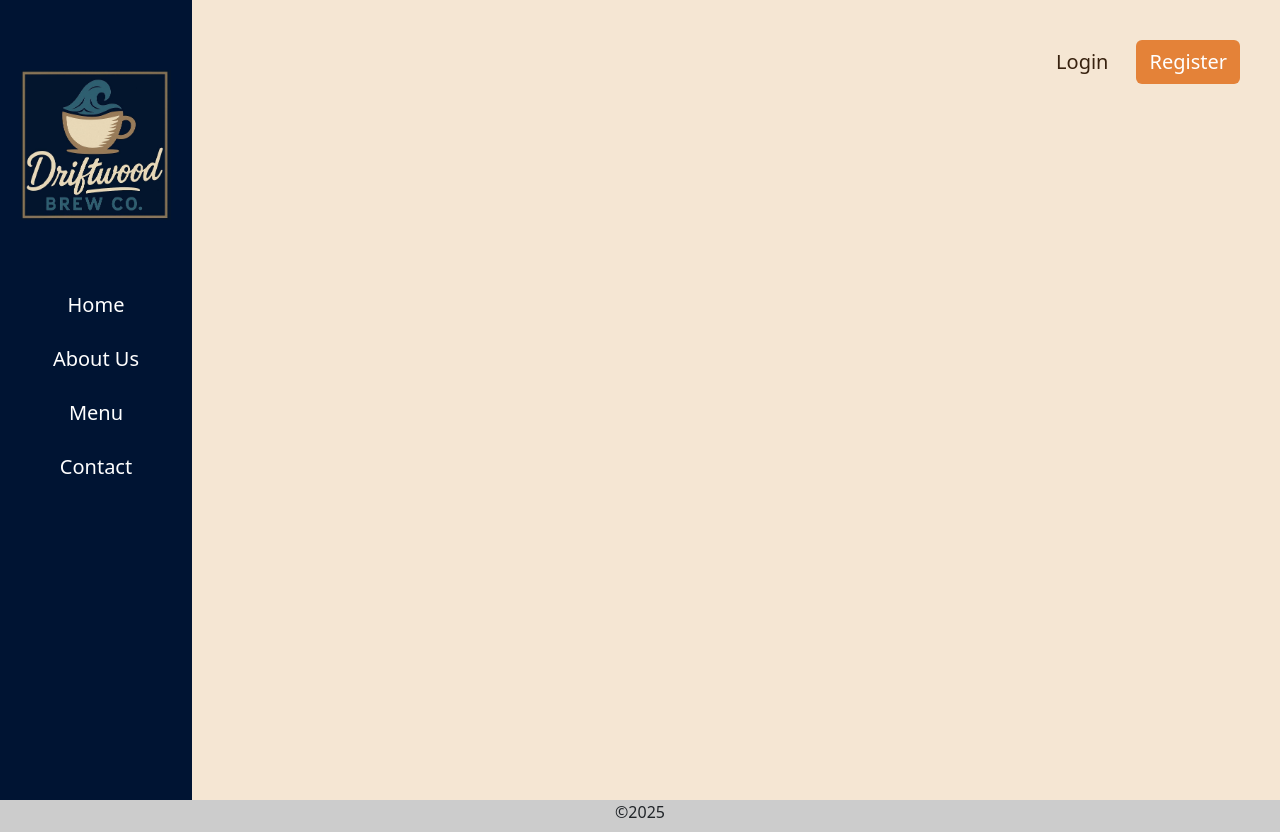
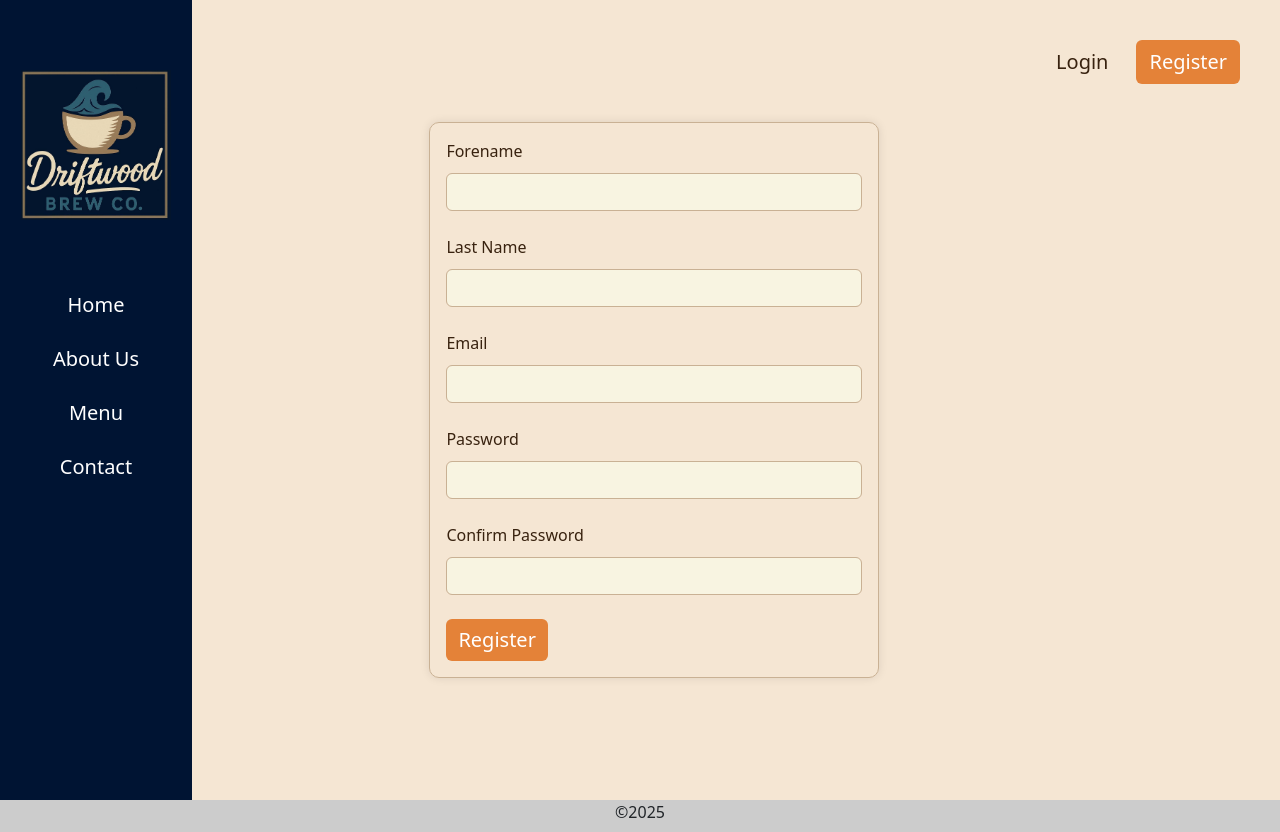
Before and after one commit to dwaynxz/coffee-shop-website, a Flask app: page /register in a window 1280 px wide. Run offline with Flask 3, Linux system fonts and the light colour scheme.

```diff
--- a/Static/style.css
+++ b/Static/style.css
@@ -268,3 +268,40 @@ background-color: #6F4E37;
     background-color: #38220F;
     color: #F8F4E1;
 }
+
+.register-form {
+    max-width: 450px;
+}
+.form-control:focus {
+    box-shadow: 0 0 5px #E48238;
+    border-color: #C9B194;
+    background-color: #F8F4E1;
+    color: #38220F;
+}
+.form-control {
+    background-color: #F8F4E1;
+    border-color: #C9B194;
+}
+.form-label {
+    color: #38220F;
+    margin-bottom: 10px;
+}
+.register-form {
+    border: 1px solid #C9B194;
+    border-radius: 10px;
+    box-shadow: 0 0 10px rgba(0,0,0,0.1);
+}
+
+.btn-register-form {
+  text-decoration: none;
+  color: #fff;
+  background-color: #E48238;
+  font-weight: 400;
+  font-size: 20px;
+  border: none;
+}
+.btn-register-form:hover,
+.btn-register-form:active {
+  background-color: #CC6A20;
+  color: #FFFFFF
+}
--- a/Templates/base.html
+++ b/Templates/base.html
@@ -12,7 +12,7 @@
     <div class="main-div">
         <div class="user-actions">
           <a href="#" class="btn btn-login">Login</a>
-          <a href="#" class="btn btn-register">Register</a>
+          <a href="{{ url_for('register') }}" class="btn btn-register">Register</a>
       </div>
       <div class="left">
         <img id="logo" src="{{ url_for('static', filename='images/logo.jpeg') }}" alt="Logo" />
--- a/Templates/register.html
+++ b/Templates/register.html
@@ -3,4 +3,19 @@
 {% block title %} Register {% endblock %}
 
 {% block content %}
+<div class="right d-flex flex-column justify-content-center align-items-center" style="height: 80vh;">
+    <form class="register-form w-50 p-3" method="post" action="{{ url_for('register') }}">
+        <label class="form-label">Forename</label>
+        <input type="text" class="form-control" name="forename"><br>
+        <label class="form-label">Last Name</label>
+        <input type="text" class="form-control" name="lastname"><br>
+        <label class="form-label">Email</label>
+        <input type="email" class="form-control" name="email"><br>
+        <label class="form-label">Password</label>
+        <input type="password" class="form-control" name="password"><br>
+        <label class="form-label">Confirm Password</label>
+        <input type="password" class="form-control"><br>
+        <button type="submit" class="btn btn-register-form">Register</button>
+    </form>
+</div>
 {% endblock %}
```
